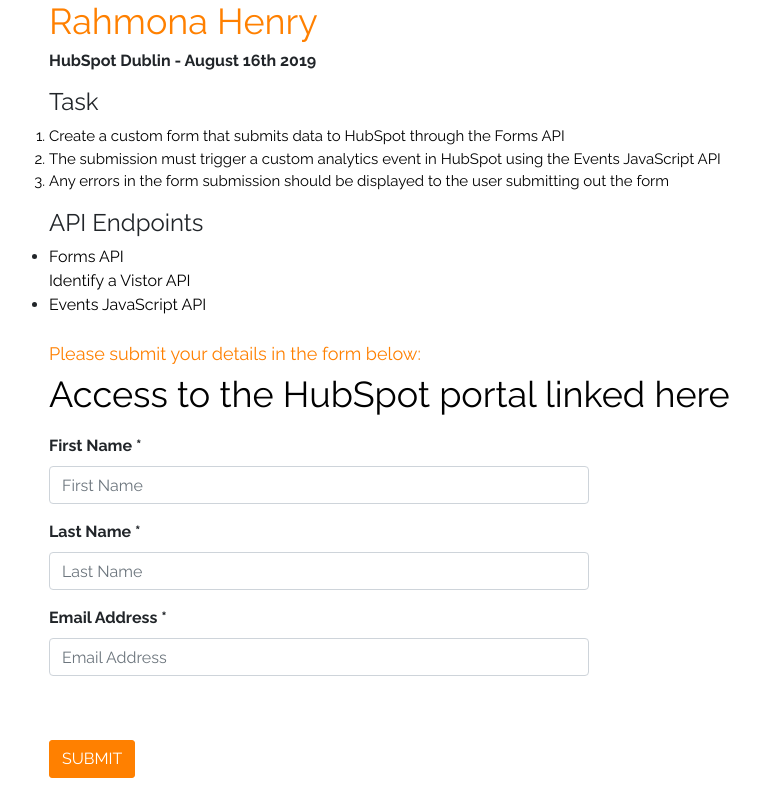
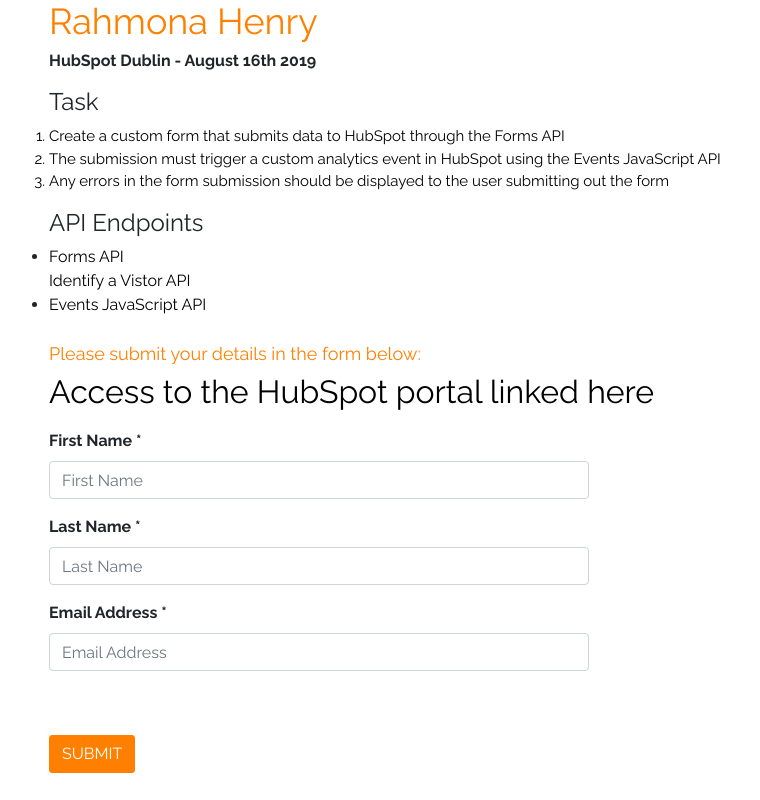
Before and after one commit to rahmona-henry/developer-advocate, a website: page client/index.html in a window 1280 px wide. Shown: the whole page, without its empty margins (36-796 px from the left). Drawn offline with nearby package versions, Linux system fonts and the light colour scheme.

```diff
--- a/client/index.html
+++ b/client/index.html
@@ -63,7 +63,7 @@
            <div class="col-md-9">
              <div class="section-explaination">
                <h4>Please submit your details in the form below:</h4>
-               <h5><a href="https://app.hubspot.com/contacts/6282099/contacts/view/all/">Access to the HubSpot portal linked here</h5></a>
+               <h2><a href="https://app.hubspot.com/contacts/6282099/contacts/view/all/">Access to the HubSpot portal linked here</h5></a>
             </div>
           </div>
          </div>
```
